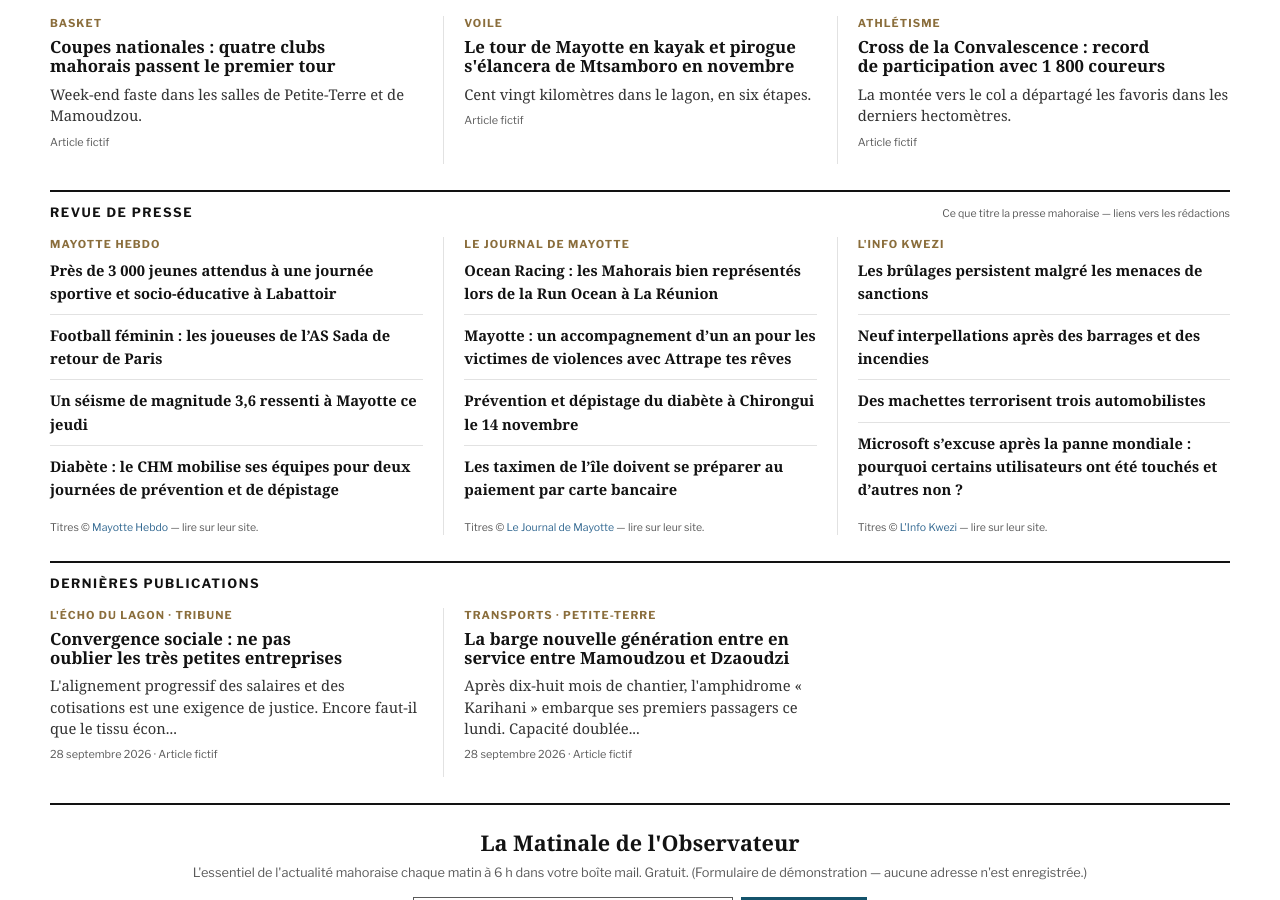
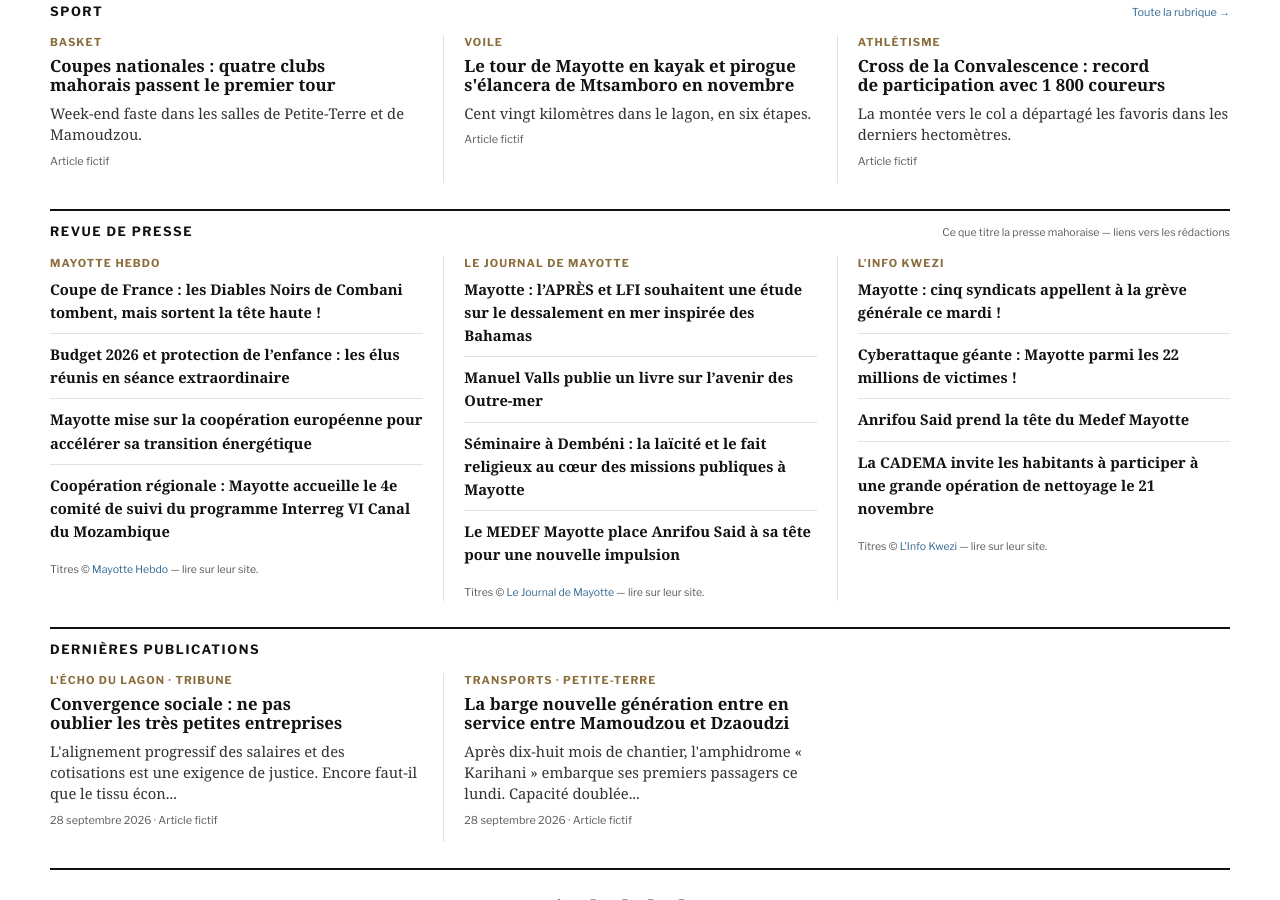
Before and after one commit to esdine/observateur-mayotte, a Jekyll site: the page built from index.html, in a window 1280 px wide and 900 px high, scrolled down 2777 px. Built offline with Jekyll 4.4.1, drawn with Linux system fonts in a browser that asks for light colours; some web fonts are replaced; some of the changed text lies outside the part shown.

Commit message:
Édition du matin : météo et revue de presse

```diff
--- a/_data/revue.yml
+++ b/_data/revue.yml
@@ -3,33 +3,33 @@ sources:
   - nom: "Mayotte Hebdo"
     site: "https://mayottehebdo.com/"
     titres:
-      - titre: "Près de 3 000 jeunes attendus à une journée sportive et socio-éducative à Labattoir"
-        lien: "https://www.mayottehebdo.com/actualite/breves/pres-de-3-000-jeunes-attendus-a-une-journee-sportive-et-socio-educative-a-labattoir/"
-      - titre: "Football féminin : les joueuses de l’AS Sada de retour de Paris"
-        lien: "https://www.mayottehebdo.com/actualite/breves/football-feminin-les-joueuses-de-las-sada-de-retour-de-paris/"
-      - titre: "Un séisme de magnitude 3,6 ressenti à Mayotte ce jeudi"
-        lien: "https://www.mayottehebdo.com/actualite/breves/un-seisme-de-magnitude-36-ressenti-a-mayotte-ce-jeudi/"
-      - titre: "Diabète : le CHM mobilise ses équipes pour deux journées de prévention et de dépistage"
-        lien: "https://www.mayottehebdo.com/actualite/breves/diabete-le-chm-mobilise-ses-equipes-pour-deux-journees-de-prevention-et-de-depistage/"
+      - titre: "Coupe de France : les Diables Noirs de Combani tombent, mais sortent la tête haute !"
+        lien: "https://www.mayottehebdo.com/actualite/breves/coupe-de-france-les-diables-noirs-de-combani-tombent-mais-sortent-la-tete-haute/"
+      - titre: "Budget 2026 et protection de l’enfance : les élus réunis en séance extraordinaire"
+        lien: "https://www.mayottehebdo.com/actualite/breves/budget-2026-et-protection-de-lenfance-les-elus-reunis-en-seance-extraordinaire/"
+      - titre: "Mayotte mise sur la coopération européenne pour accélérer sa transition énergétique"
+        lien: "https://www.mayottehebdo.com/actualite/breves/mayotte-mise-sur-la-cooperation-europeenne-pour-accelerer-sa-transition-energetique/"
+      - titre: "Coopération régionale : Mayotte accueille le 4e comité de suivi du programme Interreg VI Canal du Mozambique"
+        lien: "https://www.mayottehebdo.com/actualite/breves/cooperation-regionale-mayotte-accueille-le-4e-comite-de-suivi-du-programme-interreg-vi-canal-du-mozambique/"
   - nom: "Le Journal de Mayotte"
     site: "https://lejournaldemayotte.yt/"
     titres:
-      - titre: "Ocean Racing : les Mahorais bien représentés lors de la Run Ocean à La Réunion"
-        lien: "https://lejournaldemayotte.yt/articles/ocean-racing-les-mahorais-bien-representes-lors-de-la-run-ocean-a-la-reunion"
-      - titre: "Mayotte : un accompagnement d’un an pour les victimes de violences avec Attrape tes rêves"
-        lien: "https://lejournaldemayotte.yt/articles/mayotte-un-accompagnement-dun-an-pour-les-victimes-de-violences-avec-attrape-tes-reves"
-      - titre: "Prévention et dépistage du diabète à Chirongui le 14 novembre"
-        lien: "https://lejournaldemayotte.yt/articles/prevention-et-depistage-du-diabete-a-chirongui-le-14-novembre-copie"
-      - titre: "Les taximen de l’île doivent se préparer au paiement par carte bancaire"
-        lien: "https://lejournaldemayotte.yt/articles/les-taximen-de-lile-doivent-se-preparer-au-paiement-par-carte-bancaire"
+      - titre: "Mayotte : l’APRÈS et LFI souhaitent une étude sur le dessalement en mer inspirée des Bahamas"
+        lien: "https://lejournaldemayotte.yt/articles/mayotte-lapres-et-lfi-souhaitent-une-etude-sur-le-dessalement-en-mer-inspiree-des-bahamas"
+      - titre: "Manuel Valls publie un livre sur l’avenir des Outre-mer"
+        lien: "https://lejournaldemayotte.yt/articles/manuel-valls-publie-un-livre-sur-lavenir-des-outre-mer"
+      - titre: "Séminaire à Dembéni : la laïcité et le fait religieux au cœur des missions publiques à Mayotte"
+        lien: "https://lejournaldemayotte.yt/articles/seminaire-a-dembeni-la-laicite-et-le-fait-religieux-au-coeur-des-missions-publiques-a-mayotte"
+      - titre: "Le MEDEF Mayotte place Anrifou Said à sa tête pour une nouvelle impulsion"
+        lien: "https://lejournaldemayotte.yt/articles/le-medef-mayotte-place-anrifou-said-a-sa-tete-pour-une-nouvelle-impulsion"
   - nom: "L'Info Kwezi"
     site: "https://www.linfokwezi.fr/"
     titres:
-      - titre: "Les brûlages persistent malgré les menaces de sanctions"
-        lien: "https://www.linfokwezi.fr/les-brulages-persistent-malgre-les-menaces-de-sanctions/"
-      - titre: "Neuf interpellations après des barrages et des incendies"
-        lien: "https://www.linfokwezi.fr/neuf-interpellations-apres-des-barrages-et-des-incendies/"
-      - titre: "Des machettes terrorisent trois automobilistes"
-        lien: "https://www.linfokwezi.fr/des-machettes-terrorisent-trois-automobilistes/"
-      - titre: "Microsoft s’excuse après la panne mondiale : pourquoi certains utilisateurs ont été touchés et d’autres non ?"
-        lien: "https://www.linfokwezi.fr/microsoft-sexcuse-apres-la-panne-mondiale-pourquoi-certains-utilisateurs-ont-ete-touches-et-dautres-non/"
+      - titre: "Mayotte : cinq syndicats appellent à la grève générale ce mardi !"
+        lien: "https://www.linfokwezi.fr/mayotte-cinq-syndicats-appellent-a-la-greve-generale-ce-mardi/"
+      - titre: "Cyberattaque géante : Mayotte parmi les 22 millions de victimes !"
+        lien: "https://www.linfokwezi.fr/cyberattaque-geante-mayotte-parmi-les-22-millions-de-victimes/"
+      - titre: "Anrifou Said prend la tête du Medef Mayotte"
+        lien: "https://www.linfokwezi.fr/anrifou-said-prend-la-tete-du-medef-mayotte/"
+      - titre: "La CADEMA invite les habitants à participer à une grande opération de nettoyage le 21 novembre"
+        lien: "https://www.linfokwezi.fr/la-cadema-invite-les-habitants-a-participer-a-une-grande-operation-de-nettoyage-le-21-novembre/"
```
Also changed, not shown: _data/marches.yml (+7 -7 lines), _data/meteo.yml (+5 -5 lines).
